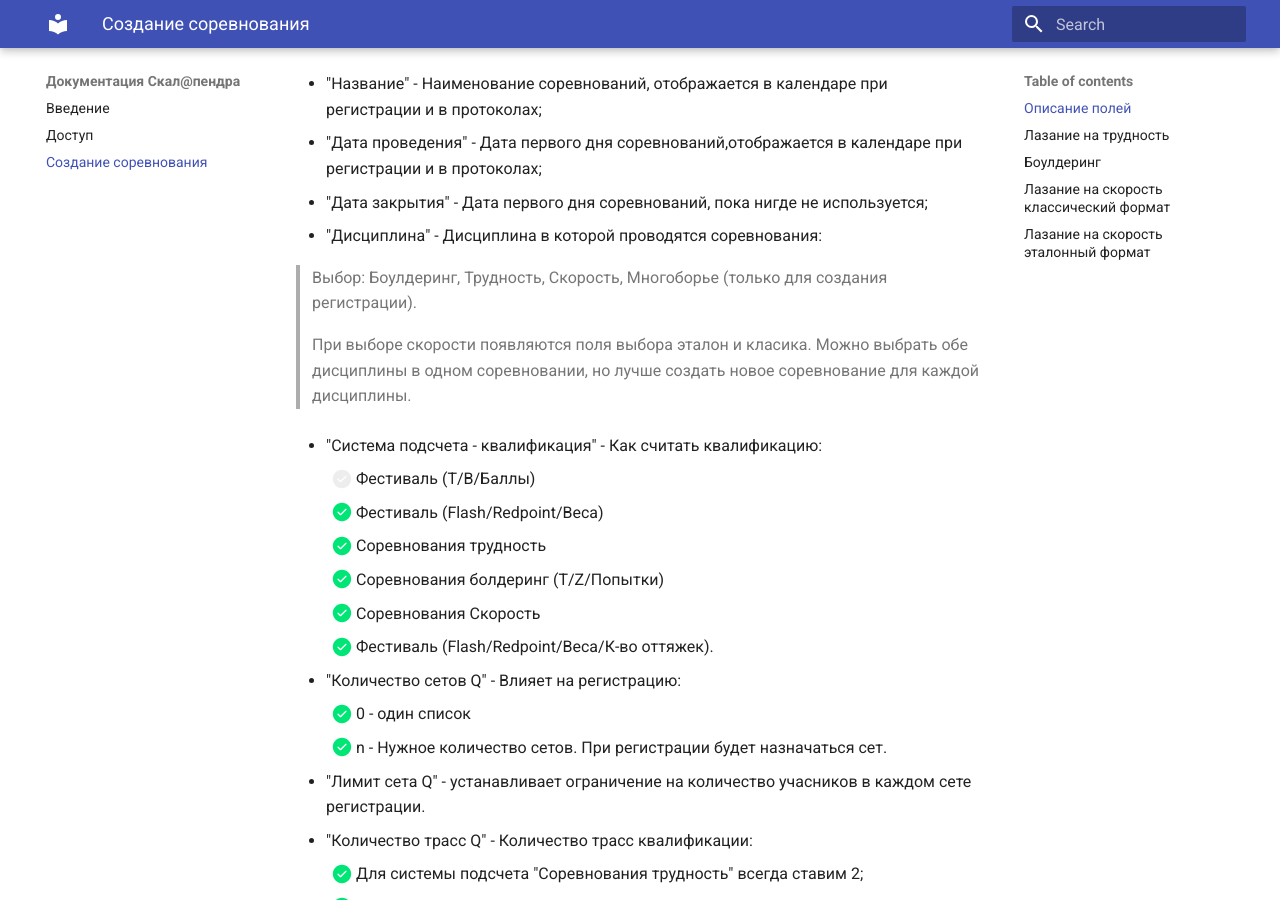
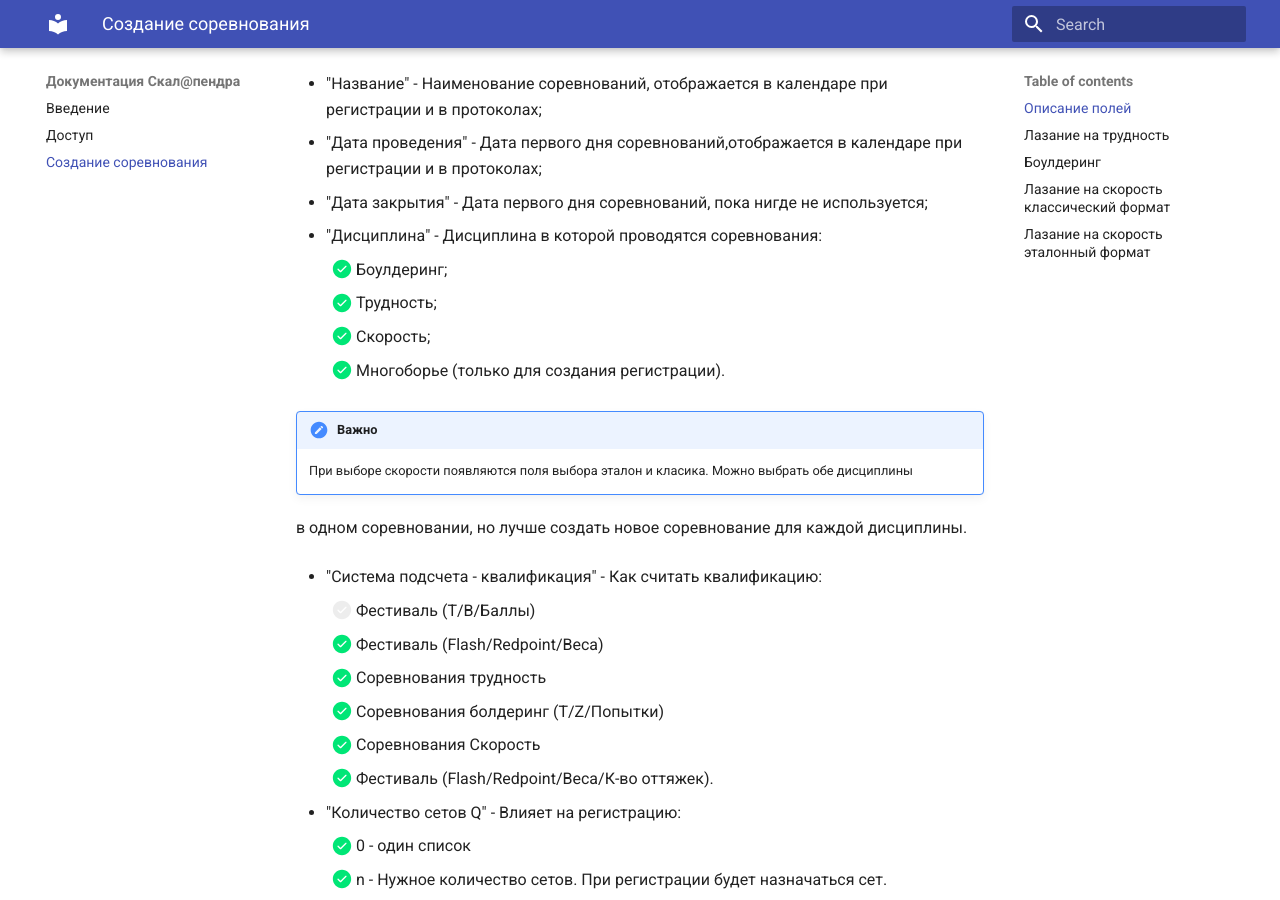
Before and after one commit to alptur/scaladocs, an MkDocs documentation site: the page built from docs/competitioncreate.md, in a window 1280 px wide and 900 px high, scrolled down 1937 px. Built offline with MkDocs 1.6.1 and Material for MkDocs 9.7.7, drawn with Linux system fonts in a browser that asks for light colours.

Commit message:
Страница создания соревнований

```diff
--- a/docs/competitioncreate.md
+++ b/docs/competitioncreate.md
@@ -20,11 +20,14 @@
   регистрации и в протоколах;
 * "Дата закрытия" - Дата первого дня соревнований, пока нигде не используется;
 * "Дисциплина" - Дисциплина в которой проводятся соревнования:
+    * [x] Боулдеринг;
+    * [x] Трудность;
+    * [x] Скорость;
+    * [x] Многоборье (только для создания регистрации).
 
->Выбор: Боулдеринг, Трудность, Скорость, Многоборье (только для создания регистрации).
-
->При выборе скорости появляются поля выбора эталон и класика. Можно выбрать обе дисциплины
->в одном соревновании, но лучше создать новое соревнование для каждой дисциплины.
+!!! note "Важно"
+    При выборе скорости появляются поля выбора эталон и класика. Можно выбрать обе дисциплины
+в одном соревновании, но лучше создать новое соревнование для каждой дисциплины.
 
 * "Система подсчета - квалификация" - Как считать квалификацию:
     * [ ] Фестиваль (T/B/Баллы)
```
